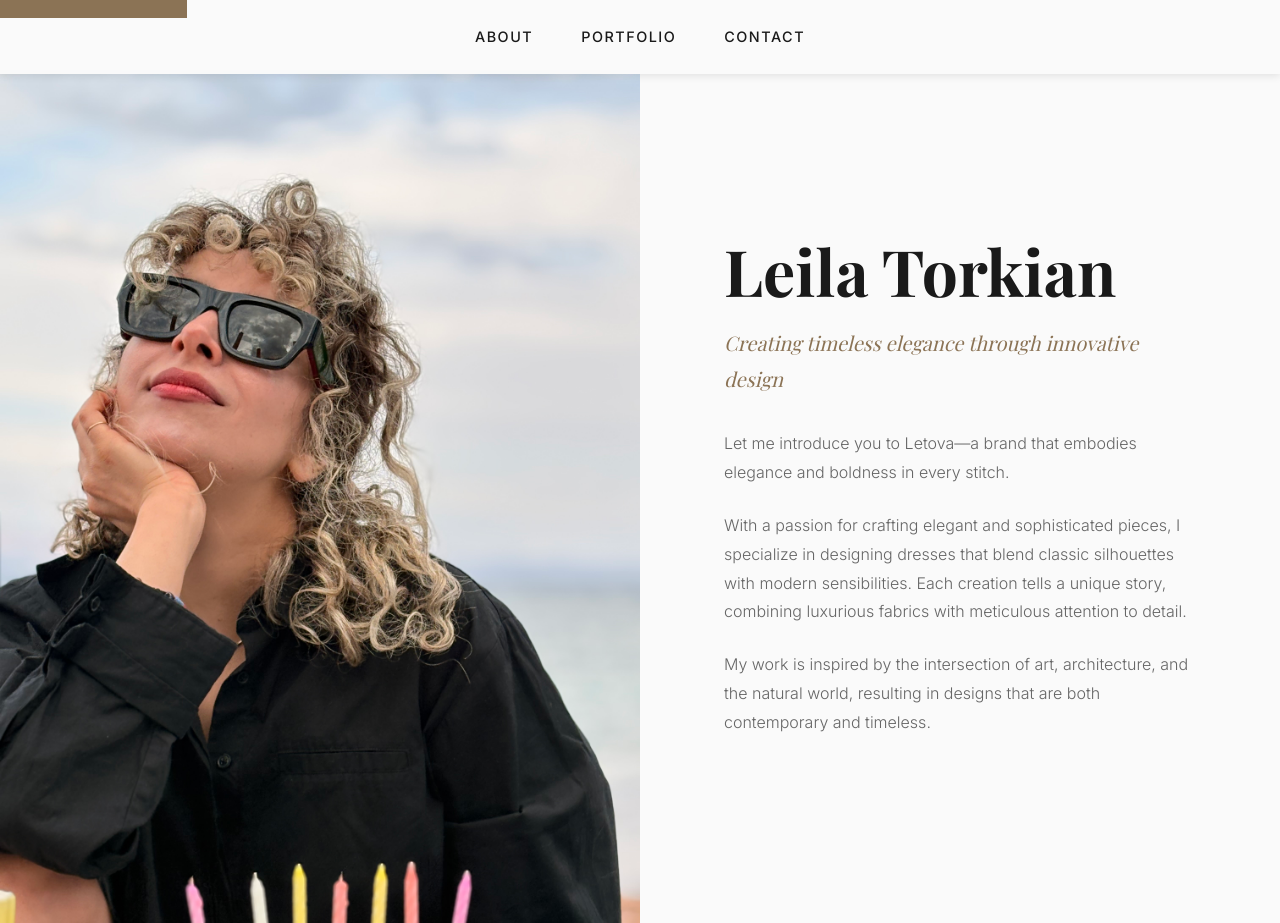
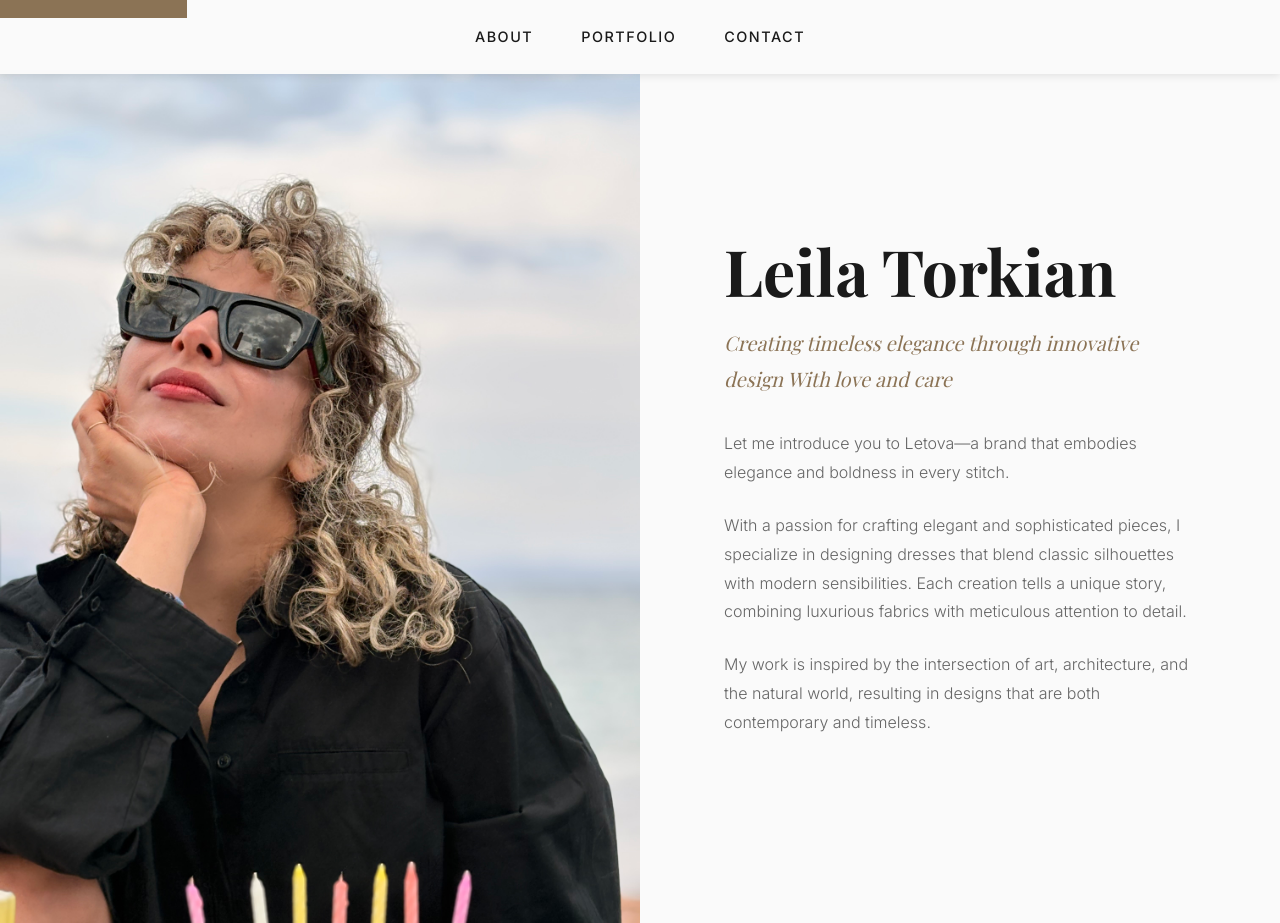
Before and after one commit to leilatorkian/letova-profile, a plain HTML site: page index.html in a window 1280 px wide. Shown: the top 923 px of the page. Drawn offline with nearby package versions, Linux system fonts and the light colour scheme.

Commit message:
Update index.html

```diff
--- a/index.html
+++ b/index.html
@@ -36,7 +36,9 @@
             </div>
             <div class="intro-content">
                 <h1 class="intro-name">Leila Torkian</h1>
-                <p class="intro-tagline">Creating timeless elegance through innovative design</p>
+                <p class="intro-tagline">Creating timeless elegance through innovative design
+                With love and care
+                </p>
                 <p class="intro-bio">
                     Let me introduce you to Letova—a brand that embodies elegance and boldness in every stitch.
                 </p>
```
